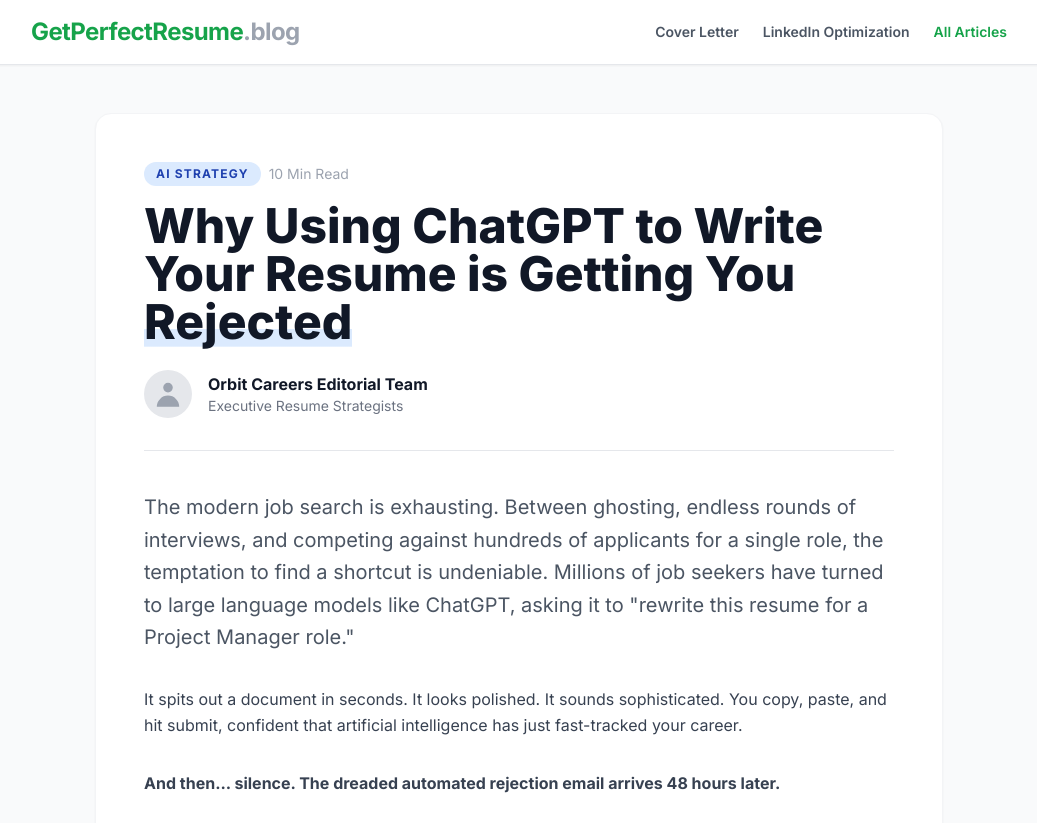
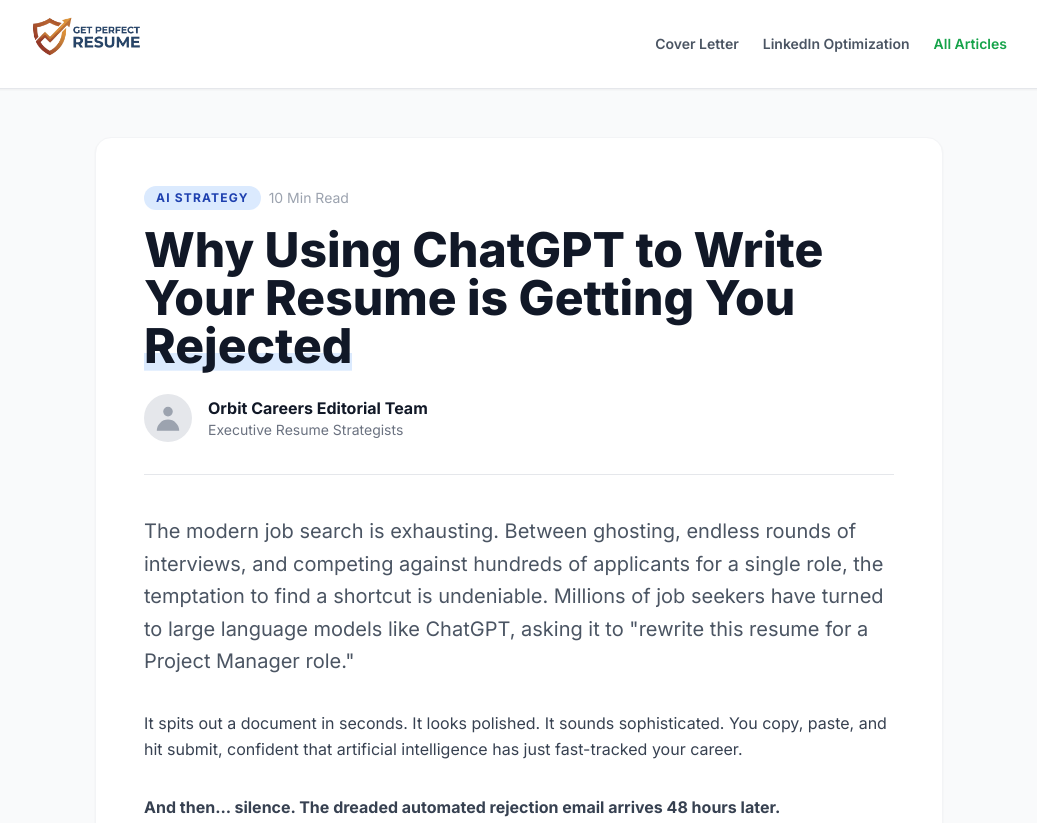
Before and after one commit to pasiharendra-dot/orbit-tool, a website: page public/blog/chatgpt-rejected-ai-optimizer.html in a window 1280 px wide. Shown: the top 823 px of the page, without its empty margins (121-1158 px from the left). Drawn offline with nearby package versions, Linux system fonts and the light colour scheme.

Commit message:
Update chatgpt-rejected-ai-optimizer.html

```diff
--- a/public/blog/chatgpt-rejected-ai-optimizer.html
+++ b/public/blog/chatgpt-rejected-ai-optimizer.html
@@ -61,7 +61,7 @@
 
     <nav class="bg-white border-b py-4 sticky top-0 z-50 shadow-sm">
         <div class="max-w-5xl mx-auto px-6 flex justify-between items-center">
-            <a href="/" class="text-2xl font-bold text-green-600 tracking-tight">GetPerfectResume<span class="text-gray-400">.blog</span></a>
+            <img src="/logo.png" alt="GetPerfectResume" class="h-10 mb-4 opacity-90 hover:opacity-100 transition-opacity">
             <div class="hidden md:flex space-x-6">
                 <a href="/cover-letter.html" class="text-sm font-semibold text-gray-600 hover:text-green-600">Cover Letter</a>
                 <a href="/linkedin.html" class="text-sm font-semibold text-gray-600 hover:text-green-600">LinkedIn Optimization</a>
```
